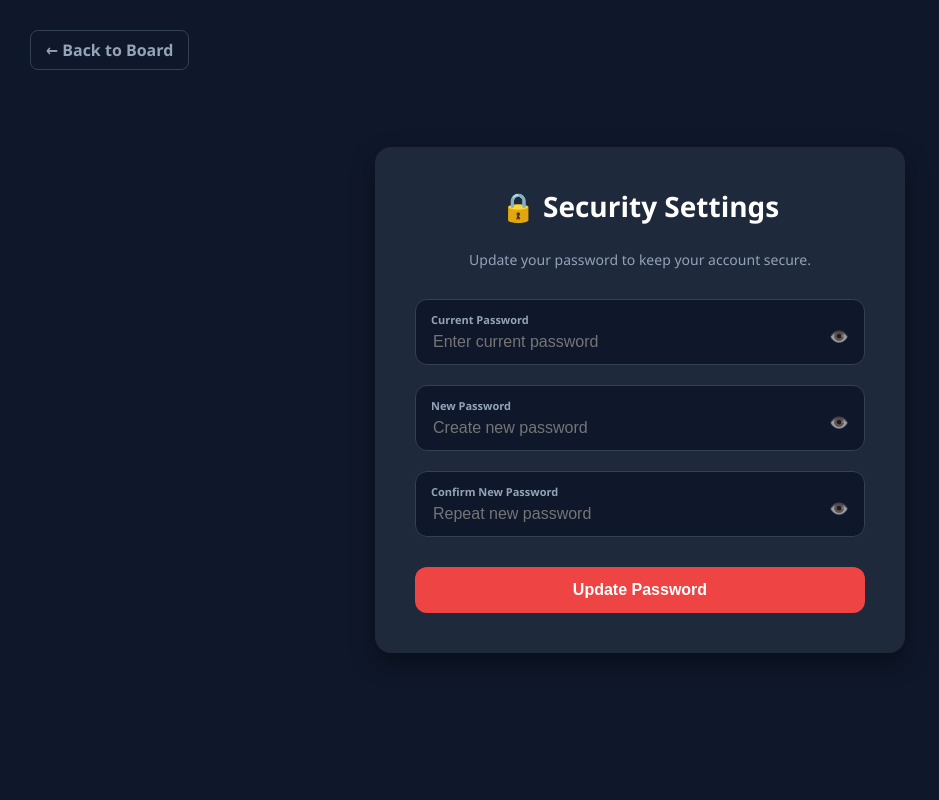
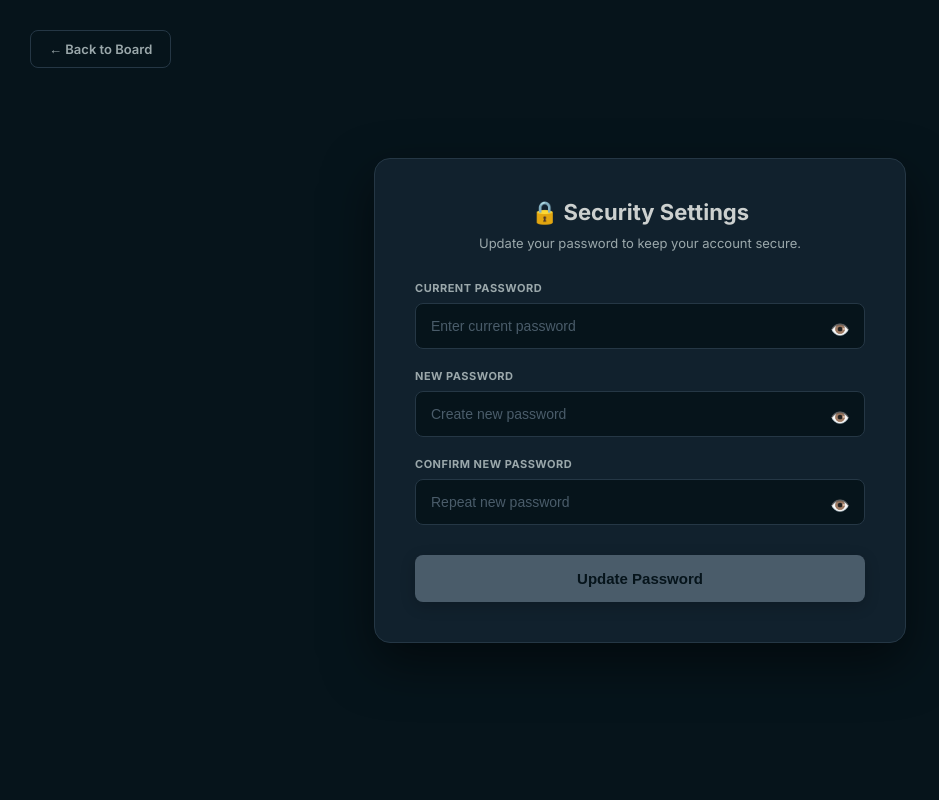
Before and after one commit to bhishmak529-sys/my-task-app, a Flask app: page /change_password in a window 1280 px wide. Shown: the whole page, without its empty margins (0-939 px from the left). Run offline with Flask 3, Linux system fonts and the light colour scheme; the visitor is signed in with stand-in values (Sample User, id 1).

Commit message:
Update security.html

```diff
--- a/templates/security.html
+++ b/templates/security.html
@@ -3,95 +3,219 @@
 <head>
     <meta charset="UTF-8">
     <meta name="viewport" content="width=device-width, initial-scale=1.0">
-    <title>Security - TaskPro Elite</title>
+    <title>Security Settings - TaskPro Elite</title>
+    <link href="https://fonts.googleapis.com/css2?family=Inter:wght@400;500;600;700&display=swap" rel="stylesheet">
     <style>
-        body { font-family: 'Segoe UI', Tahoma, Geneva, Verdana, sans-serif; background: #0f172a; color: white; display: flex; justify-content: center; align-items: center; height: 100vh; margin: 0; }
-        .login-card { background: #1e293b; padding: 40px; border-radius: 16px; box-shadow: 0 10px 25px rgba(0,0,0,0.4); width: 100%; max-width: 450px; text-align: center; position: relative; }
-        h2 { margin-bottom: 25px; font-size: 28px; font-weight: bold; color: white; display: flex; align-items: center; justify-content: center; gap: 10px; }
-        .input-box { background: #0f172a; border: 1px solid #334155; border-radius: 12px; padding: 12px 15px; margin-bottom: 20px; text-align: left; position: relative; transition: 0.3s; }
-        label { font-size: 11px; color: #94a3b8; font-weight: bold; display: block; }
-        input { width: 85%; background: transparent; border: none; color: white; font-size: 16px; outline: none; margin-top: 5px; }
-        .btn-submit { background: #ef4444; color: white; border: none; padding: 14px; border-radius: 12px; width: 100%; font-size: 16px; font-weight: bold; cursor: pointer; transition: 0.2s; margin-top: 10px; }
-        .btn-submit:hover { background: #dc2626; }
-        .pwd-toggle { position: absolute; right: 15px; top: 50%; transform: translateY(-30%); cursor: pointer; opacity: 0.6; font-size: 16px; user-select: none; }
-        .pwd-toggle:hover { opacity: 1; }
-        .back-btn { position: absolute; top: 30px; left: 30px; color: #94a3b8; text-decoration: none; font-size: 16px; font-weight: bold; transition: 0.2s; display: flex; align-items: center; gap: 5px; background: #0f172a; padding: 8px 15px; border-radius: 8px; border: 1px solid #334155; }
-        .back-btn:hover { color: white; background: #334155; }
-        .inline-error { color: #ef4444; font-size: 12px; margin-top: -15px; margin-bottom: 15px; text-align: left; font-weight: bold; }
+        /* 🎨 PREMIUM DARK SLATE PALETTE (From your 6-color image) */
+        :root {
+            --c-1: #06141B; /* Deepest Background */
+            --c-2: #11212D; /* Card Background */
+            --c-3: #253745; /* Inputs & Borders */
+            --c-4: #4A5C6A; /* Accent / Button */
+            --c-5: #9BA8AB; /* Secondary Text */
+            --c-6: #CCD0CF; /* Primary Text / Highlights */
+        }
+
+        body {
+            background-color: var(--c-1);
+            color: var(--c-6);
+            font-family: 'Inter', sans-serif;
+            margin: 0;
+            padding: 40px 20px;
+            display: flex;
+            justify-content: center;
+            align-items: center;
+            height: 100vh;
+            box-sizing: border-box;
+        }
+
+        .back-btn {
+            position: absolute;
+            top: 30px;
+            left: 30px;
+            background-color: transparent;
+            color: var(--c-5);
+            border: 1px solid var(--c-3);
+            padding: 10px 18px;
+            border-radius: 8px;
+            text-decoration: none;
+            font-weight: 600;
+            font-size: 13px;
+            transition: 0.3s;
+        }
+
+        .back-btn:hover {
+            background-color: var(--c-3);
+            color: var(--c-6);
+        }
+
+        .security-card {
+            background-color: var(--c-2);
+            padding: 40px;
+            border-radius: 16px;
+            width: 100%;
+            max-width: 450px;
+            box-shadow: 0 20px 50px rgba(0,0,0,0.5);
+            border: 1px solid var(--c-3);
+        }
+
+        .header-text {
+            text-align: center;
+            margin-bottom: 30px;
+        }
+
+        .header-text h2 {
+            margin: 0 0 10px 0;
+            font-size: 22px;
+            color: var(--c-6);
+            display: flex;
+            align-items: center;
+            justify-content: center;
+            gap: 10px;
+        }
+
+        .header-text p {
+            margin: 0;
+            font-size: 13px;
+            color: var(--c-5);
+        }
+
+        .input-group {
+            margin-bottom: 20px;
+            position: relative;
+        }
+
+        .input-group label {
+            display: block;
+            font-size: 11px;
+            font-weight: 700;
+            margin-bottom: 8px;
+            color: var(--c-5);
+            text-transform: uppercase;
+            letter-spacing: 0.5px;
+        }
+
+        .input-field {
+            width: 100%;
+            padding: 14px 15px;
+            background-color: var(--c-1); /* Darker inner background */
+            border: 1px solid var(--c-3);
+            border-radius: 8px;
+            color: var(--c-6);
+            font-size: 14px;
+            outline: none;
+            box-sizing: border-box;
+            transition: 0.3s;
+        }
+
+        .input-field::placeholder {
+            color: var(--c-4);
+        }
+
+        .input-field:focus {
+            border-color: var(--c-5);
+            box-shadow: 0 0 0 2px rgba(155, 168, 171, 0.15);
+        }
+
+        .pwd-toggle-eye {
+            position: absolute;
+            right: 15px;
+            top: 38px;
+            cursor: pointer;
+            color: var(--c-4);
+            transition: 0.2s;
+            font-size: 16px;
+            user-select: none;
+        }
+
+        .pwd-toggle-eye:hover {
+            color: var(--c-6);
+        }
+
+        .btn-primary {
+            width: 100%;
+            padding: 15px;
+            background-color: var(--c-4); /* Sleek slate blue button */
+            color: var(--c-1); /* Deep dark text for contrast */
+            border: none;
+            border-radius: 8px;
+            font-size: 15px;
+            font-weight: 700;
+            cursor: pointer;
+            transition: 0.3s;
+            margin-top: 10px;
+            box-shadow: 0 4px 15px rgba(0,0,0,0.2);
+        }
+
+        .btn-primary:hover {
+            background-color: var(--c-6); /* Highlight color on hover */
+            transform: translateY(-2px);
+        }
+
+        .flash-container {
+            margin-bottom: 20px;
+        }
+
+        .flash-alert {
+            padding: 12px 15px;
+            border-radius: 8px;
+            font-size: 13px;
+            font-weight: 600;
+            background-color: rgba(255, 107, 107, 0.1);
+            border-left: 4px solid #ff6b6b;
+            color: #ff6b6b;
+            margin-bottom: 10px;
+        }
     </style>
 </head>
 <body>
-    <!-- Back to Dashboard/Board Button -->
     <a href="/" class="back-btn">← Back to Board</a>
 
-    <div class="login-card">
-        <h2 style="margin-top: 0;">🔒 Security Settings</h2>
-        <p style="color: #94a3b8; font-size: 14px; margin-bottom: 30px;">Update your password to keep your account secure.</p>
+    <div class="security-card">
+        <div class="header-text">
+            <h2>🔒 Security Settings</h2>
+            <p>Update your password to keep your account secure.</p>
+        </div>
 
-        <form action="/change_password" method="POST" onsubmit="return validatePasswords(event)">
+        <div class="flash-container">
+            {% if old_err %}
+                <div class="flash-alert">{{ old_err }}</div>
+            {% endif %}
+            {% if new_err %}
+                <div class="flash-alert">{{ new_err }}</div>
+            {% endif %}
+        </div>
 
-            <!-- Box 1: Current Password -->
-            <div class="input-box" style="border-color: {% if old_err %}#ef4444{% else %}#334155{% endif %};">
+        <form action="/change_password" method="POST">
+            <div class="input-group">
                 <label>Current Password</label>
-                <input type="password" id="old_pw" name="old_password" placeholder="Enter current password" required>
-                <span class="pwd-toggle" onclick="toggleVis('old_pw', this)">👁️</span>
-            </div>
-            {% if old_err %}
-                <p class="inline-error">❌ {{ old_err }}</p>
-            {% endif %}
-
-            <!-- Box 2: New Password -->
-            <div class="input-box" style="border-color: {% if new_err %}#ef4444{% else %}#334155{% endif %};">
-                <label>New Password</label>
-                <input type="password" id="new_pw" name="new_password" placeholder="Create new password" required oninput="checkMatch()">
-                <span class="pwd-toggle" onclick="toggleVis('new_pw', this)">👁️</span>
+                <input type="password" name="old_password" id="pwd1" class="input-field" placeholder="Enter current password" required>
+                <span class="pwd-toggle-eye" onclick="togglePwd('pwd1')">👁️</span>
             </div>
 
-            <!-- Box 3: Confirm New Password -->
-            <div class="input-box" style="border-color: {% if new_err %}#ef4444{% else %}#334155{% endif %};">
-                <label>Confirm New Password</label>
-                <input type="password" id="conf_pw" name="confirm_password" placeholder="Repeat new password" required oninput="checkMatch()">
-                <span class="pwd-toggle" onclick="toggleVis('conf_pw', this)">👁️</span>
+            <div class="input-group">
+                <label>New Password</label>
+                <input type="password" name="new_password" id="pwd2" class="input-field" placeholder="Create new password" required>
+                <span class="pwd-toggle-eye" onclick="togglePwd('pwd2')">👁️</span>
             </div>
 
-            <!-- LIVE JS MATCH ERROR -->
-            <p id="js_match_err" class="inline-error" style="display: {% if new_err %}block{% else %}none{% endif %};">
-                ❌ {% if new_err %}{{ new_err }}{% else %}Passwords do not match!{% endif %}
-            </p>
+            <div class="input-group">
+                <label>Confirm New Password</label>
+                <input type="password" name="confirm_password" id="pwd3" class="input-field" placeholder="Repeat new password" required>
+                <span class="pwd-toggle-eye" onclick="togglePwd('pwd3')">👁️</span>
+            </div>
 
-            <button type="submit" class="btn-submit">Update Password</button>
+            <button type="submit" class="btn-primary">Update Password</button>
         </form>
     </div>
 
     <script>
-        // 👁️ Show/Hide Password Logic
-        function toggleVis(fieldId, eyeBtn) {
-            const field = document.getElementById(fieldId);
-            if (field.type === "password") { field.type = "text"; eyeBtn.innerText = "🙈"; }
-            else { field.type = "password"; eyeBtn.innerText = "👁️"; }
-        }
-
-        // Live typing check for Password Matching
-        function checkMatch() {
-            const p1 = document.getElementById('new_pw').value;
-            const p2 = document.getElementById('conf_pw').value;
-            const err = document.getElementById('js_match_err');
-            if (p2.length > 0 && p1 !== p2) {
-                err.style.display = 'block';
-                err.innerText = "❌ Passwords do not match!";
+        function togglePwd(id) {
+            const pwd = document.getElementById(id);
+            if (pwd.type === 'password') {
+                pwd.type = 'text';
             } else {
-                err.style.display = 'none';
-            }
-        }
-
-        // Prevent form submission if passwords are wrong
-        function validatePasswords(e) {
-            const p1 = document.getElementById('new_pw').value;
-            const p2 = document.getElementById('conf_pw').value;
-            if (p1 !== p2) {
-                e.preventDefault();
-                document.getElementById('js_match_err').style.display = 'block';
-                document.getElementById('js_match_err').innerText = "❌ Passwords do not match!";
+                pwd.type = 'password';
             }
         }
     </script>
```
